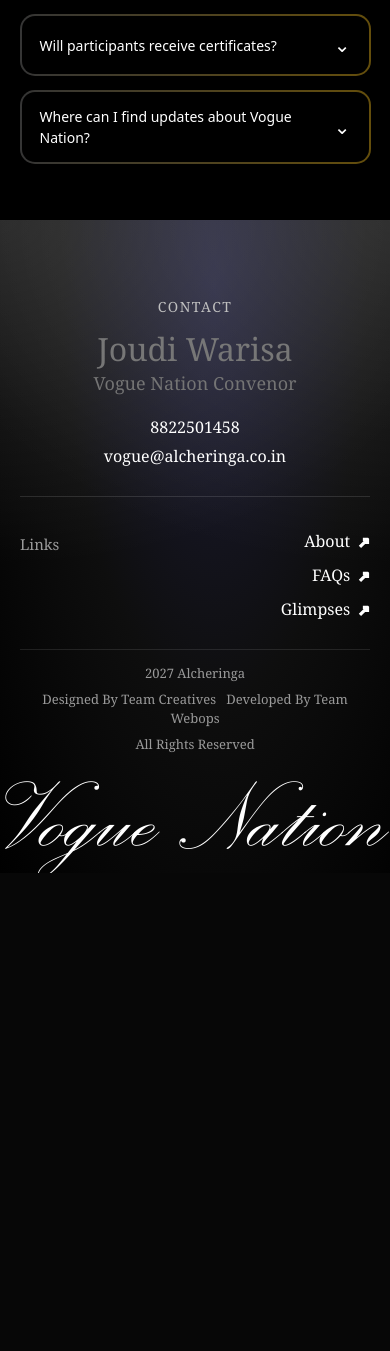
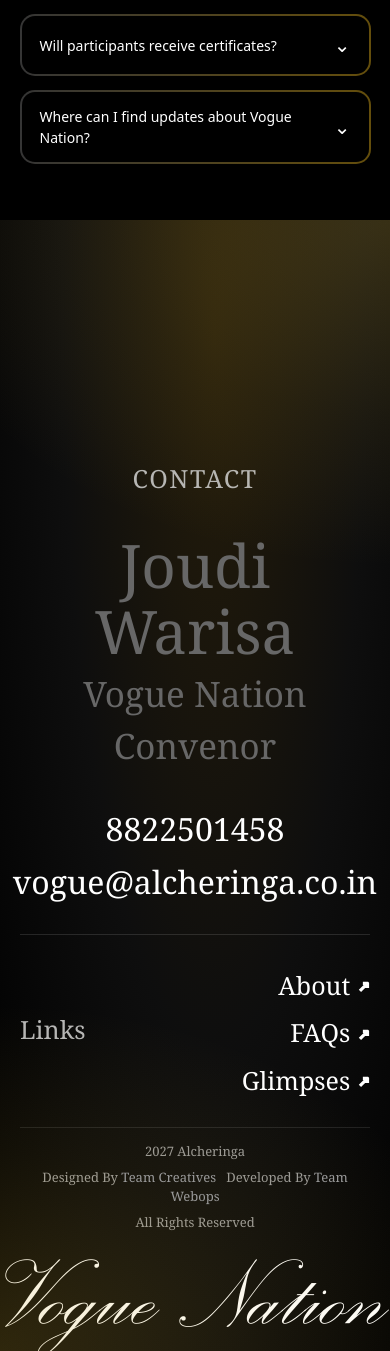
Before and after one commit to raunak-khetan/vogue_nation_2027, a Django app: page /landing/ in a window 390 px wide. Shown: the part 1321-2672 px from the top of the page. Before the commit the page ends 2194 px from the top, so only its background shows below. Run offline with Django 5.2, Linux system fonts and the light colour scheme; style sheets or scripts are compiled from the project's sources; some libraries are stand-ins or nearby versions.

Commit message:
final changes in mobile version done

```diff
--- a/core/templates/core/landing.html
+++ b/core/templates/core/landing.html
@@ -82,13 +90,13 @@
     .faq-item-panel p { padding: 0 18px 18px !important; font-size: 13px !important; line-height: 20px !important; }
 
     /* Footer */
-    #main-footer { min-height: auto !important; padding-top: 56px !important; }
+    #main-footer { min-height: auto !important; padding-top: 220px !important; }
     #footer-inner-top { flex-direction: column; align-items: center; gap: 28px; padding: 24px 28px 28px; }
     #footer-contact-col { align-items: center !important; text-align: center; width: 100%; }
-    #footer-contact-label { font-size: 14px !important; margin-bottom: 14px !important; letter-spacing: 1.5px !important; }
-    #footer-contact-name { font-size: 32px !important; margin-bottom: 4px !important; }
-    #footer-contact-role { font-size: 18px !important; margin-bottom: 18px !important; }
-    #footer-contact-phone, #footer-contact-email { font-size: 16px !important; }
+    #footer-contact-label { font-size: 25px !important; margin-bottom: 34px !important; letter-spacing: 1.5px !important; }
+    #footer-contact-name { font-size: 60px !important; margin-bottom: 4px !important; }
+    #footer-contact-role { font-size: 35px !important; margin-bottom: 32px !important; }
+    #footer-contact-phone, #footer-contact-email { font-size: 32px !important; }
 
     .mobile-links-divider { display: block; width: 100%; height: 1px; background: rgba(255,255,255,0.12); }
     .mobile-links-wrapper {
@@ -101,12 +109,12 @@
     .mobile-links-label {
       display: block;
       font-family: Georgia, serif;
-      font-size: 15px;
-      color: #9A9A9A;
-      padding-top: 4px;
+      font-size: 25px;
+      color: #B6B6B6;
+      padding-top: 44px;
     }
     #footer-nav-links { align-items: flex-end !important; gap: 10px !important; padding-top: 0 !important; }
-    #footer-nav-links a { font-size: 16px !important; }
+    #footer-nav-links a { font-size: 25px !important; }
 
     #footer-bottom-bar { flex-direction: column; align-items: center; text-align: center; gap: 6px; padding: 16px 28px 20px; }
     #footer-bottom-bar p, #footer-bottom-bar span { font-size: 13px !important; }
```
Also changed, not shown: other parts of core/templates/core/landing.html (+23 -16 lines).
